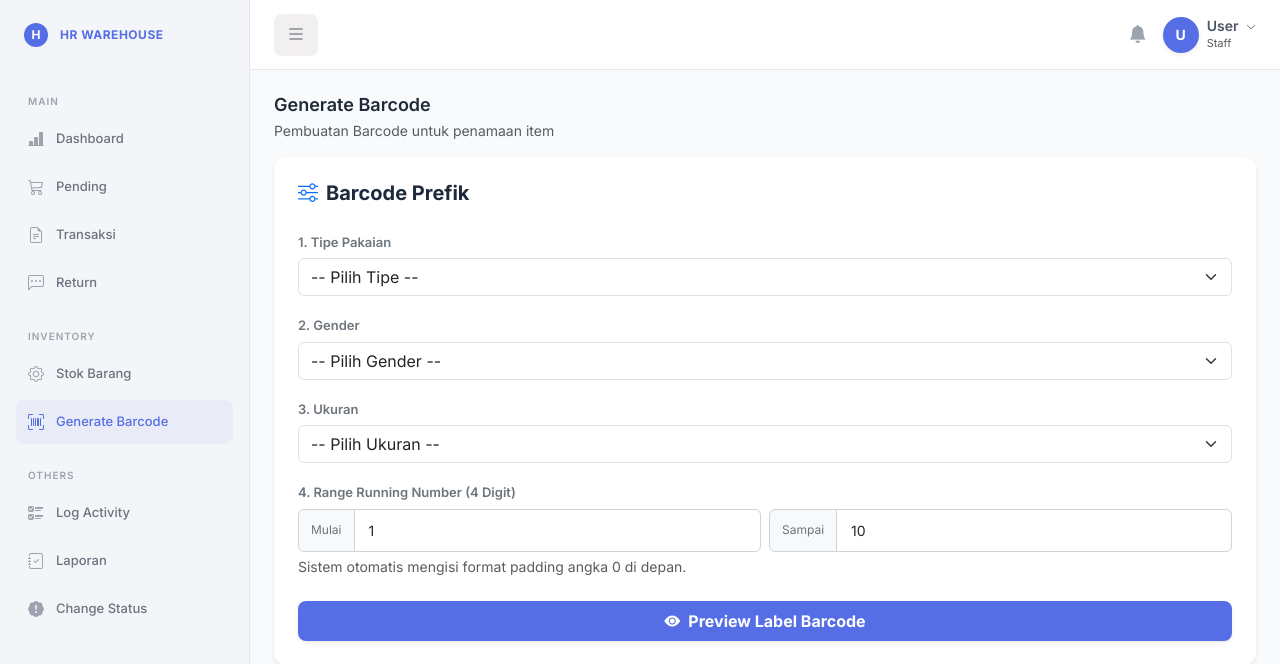
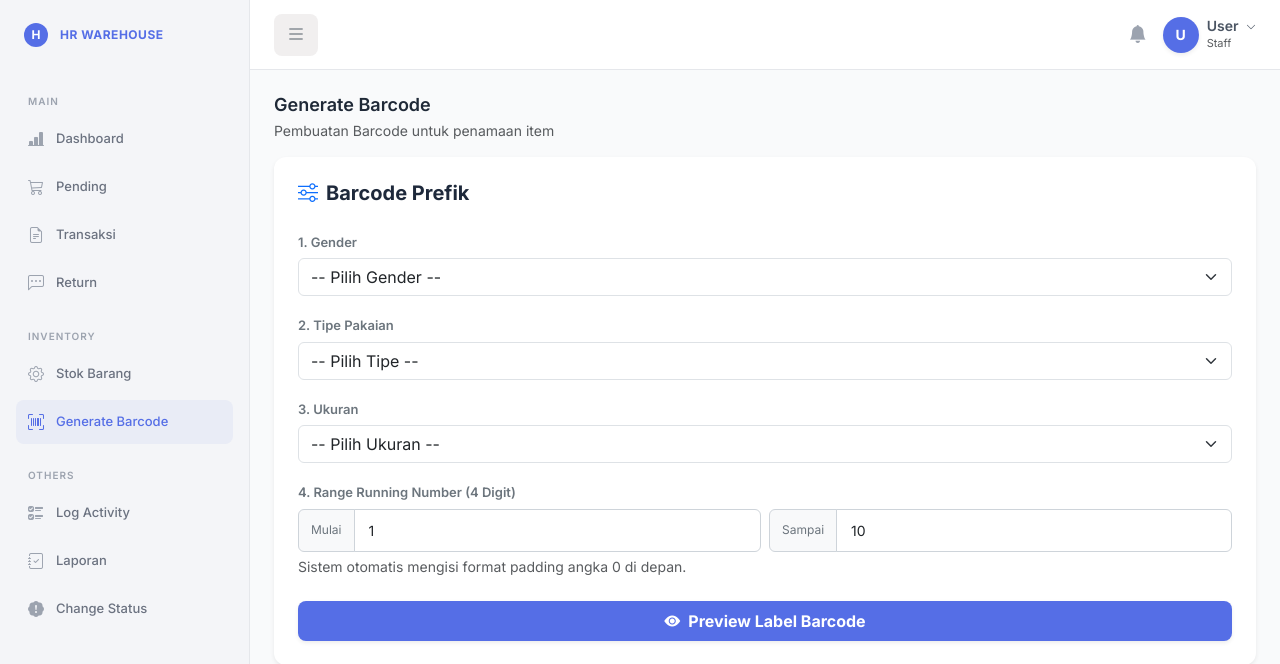
Before and after one commit to rizkymahendra0204-gif/warehouse-hr, a PHP site: page /generate_barcode.php in a window 1280 px wide. Shown: the top 664 px of the page. Run offline with PHP 8.4, Linux system fonts and the light colour scheme; data that the repository does not hold is empty; some libraries are stand-ins or nearby versions.

Commit message:
Update 07/26/2026 3

```diff
--- a/generate_barcode.php
+++ b/generate_barcode.php
@@ -51,20 +51,20 @@ include 'controllers/proses_generate.php';
                             <input type="hidden" name="action" value="generate_range">
 
                             <div class="mb-3">
-                                <label class="form-label fw-semibold text-secondary">1. Tipe Pakaian</label>
+                                <label class="form-label fw-semibold text-secondary">1. Gender</label>
+                                <select class="form-select" name="gender" required>
+                                    <option value="">-- Pilih Gender --</option>
+                                    <option value="Pria">Pria (1)</option>
+                                    <option value="Wanita">Wanita (2)</option>
+                                </select>
+                            </div>
+
+                            <div class="mb-3">
+                                <label class="form-label fw-semibold text-secondary">2. Tipe Pakaian</label>
                                 <select class="form-select" name="tipe" required>
                                     <option value="">-- Pilih Tipe --</option>
                                     <option value="Baju">Baju (01)</option>
                                     <option value="Celana">Celana (02)</option>
-                                </select>
-                            </div>
-
-                            <div class="mb-3">
-                                <label class="form-label fw-semibold text-secondary">2. Gender</label>
-                                <select class="form-select" name="gender" required>
-                                    <option value="">-- Pilih Gender --</option>
-                                    <option value="Pria">Pria (1)</option>
-                                    <option value="Wanita">Wanita (2)</option>
                                 </select>
                             </div>
 
```
